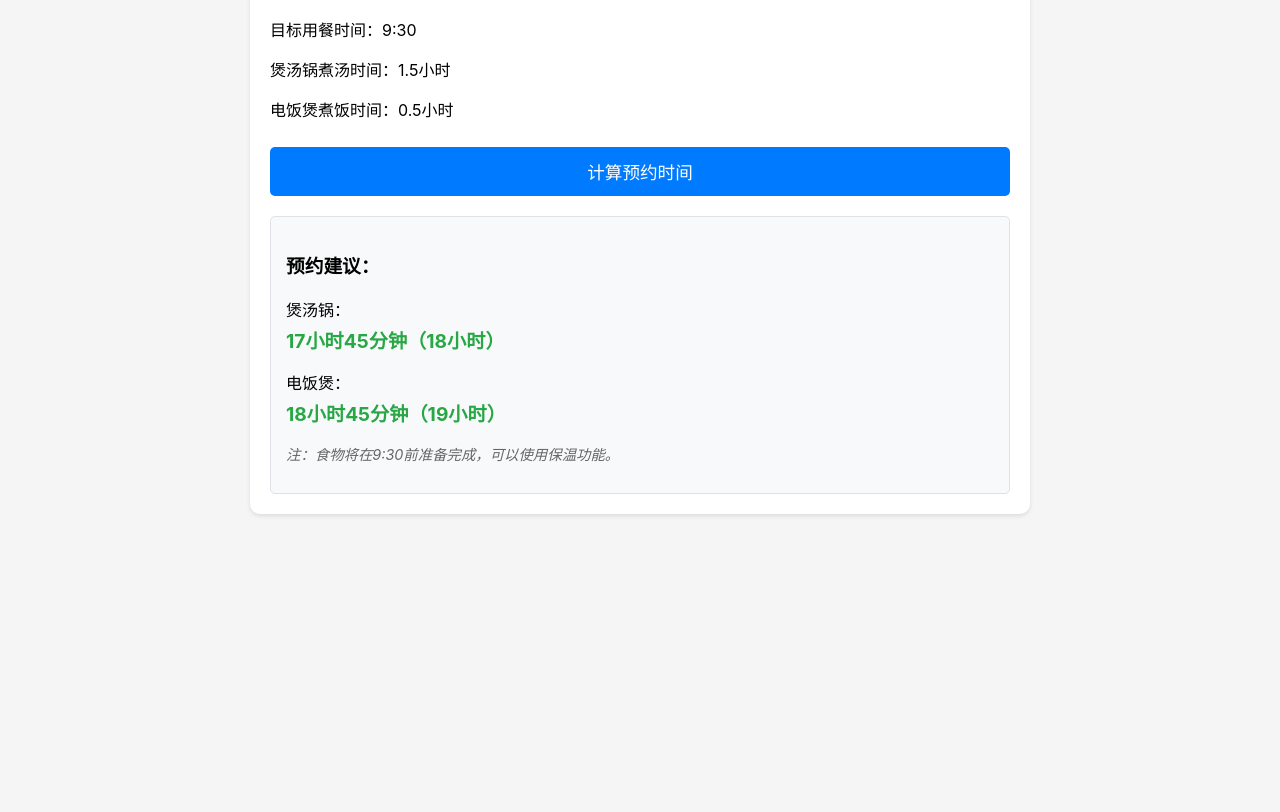
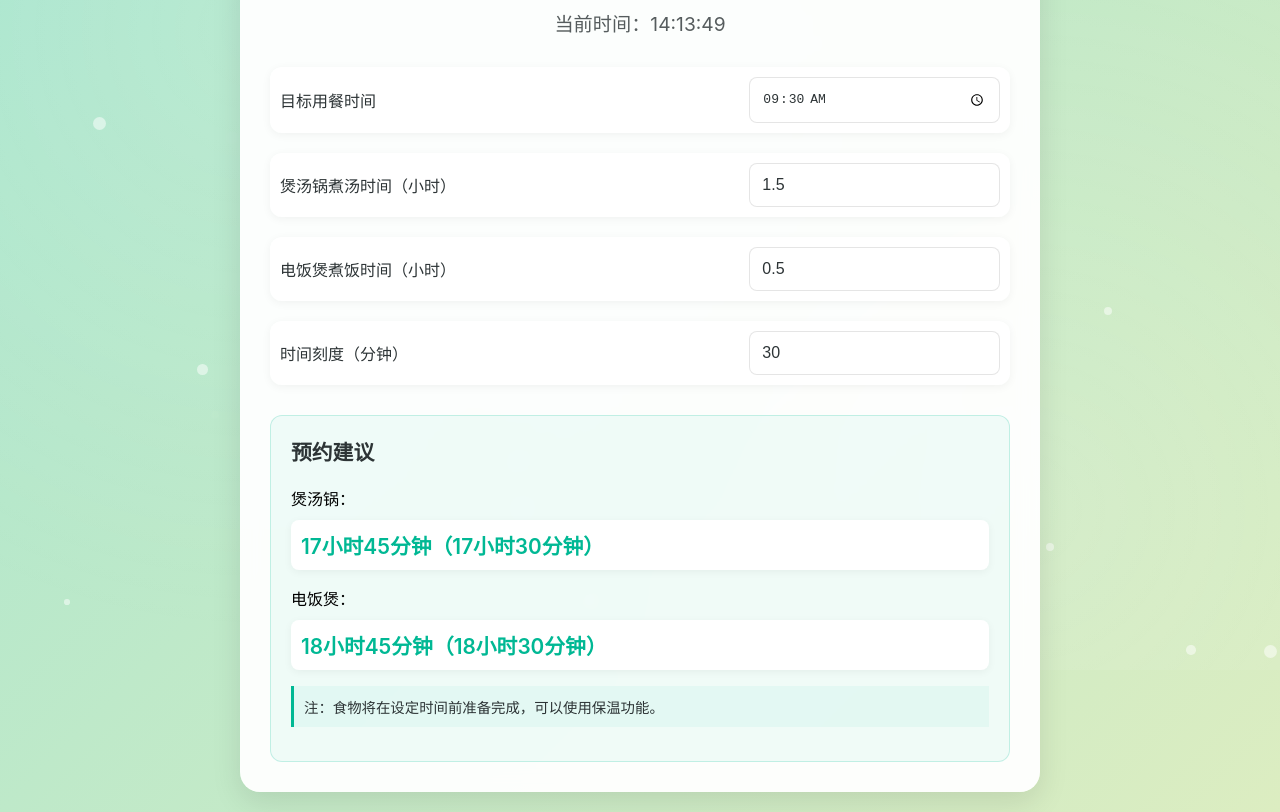
Before and after one commit to yuqixuan-ybc/cooking-timer, a plain HTML site: page index.html in a window 1280 px wide. Shown: the part 130-942 px from the top of the page. Before the commit the page ends 800 px from the top, so only its background shows below. Drawn offline with Linux system fonts and the light colour scheme.

Commit message:
Update page design with modern UI and animations

```diff
--- a/index.html
+++ b/index.html
@@ -5,95 +5,275 @@
     <meta name="viewport" content="width=device-width, initial-scale=1.0, maximum-scale=1.0, user-scalable=no">
     <title>智能预约时间计算器</title>
     <style>
+        :root {
+            --primary-color: #2d3436;
+            --accent-color: #00b894;
+            --bg-color: #f9f9f9;
+            --card-bg: rgba(255, 255, 255, 0.95);
+            --input-bg: rgba(255, 255, 255, 0.9);
+        }
+
+        * {
+            box-sizing: border-box;
+            transition: all 0.3s ease;
+        }
+
         body {
             font-family: -apple-system, BlinkMacSystemFont, 'Segoe UI', Roboto, sans-serif;
+            margin: 0;
+            padding: 20px;
+            min-height: 100vh;
+            background: linear-gradient(135deg, #a8e6cf 0%, #dcedc1 100%);
+            position: relative;
+            overflow-x: hidden;
+        }
+
+        body::before {
+            content: '';
+            position: fixed;
+            top: 0;
+            left: 0;
+            width: 100%;
+            height: 100%;
+            background:
+                radial-gradient(circle at 20% 20%, rgba(255, 255, 255, 0.1) 0%, transparent 50%),
+                radial-gradient(circle at 80% 80%, rgba(255, 255, 255, 0.1) 0%, transparent 50%);
+            animation: gradientMove 15s ease infinite;
+            z-index: 0;
+        }
+
+        @keyframes gradientMove {
+            0% { background-position: 0% 0%; }
+            50% { background-position: 100% 100%; }
+            100% { background-position: 0% 0%; }
+        }
+
+        .container {
             max-width: 800px;
             margin: 0 auto;
+            padding: 30px;
+            background: var(--card-bg);
+            border-radius: 20px;
+            box-shadow: 0 10px 30px rgba(0, 0, 0, 0.1);
+            backdrop-filter: blur(10px);
+            position: relative;
+            z-index: 1;
+        }
+
+        h1 {
+            color: var(--primary-color);
+            text-align: center;
+            margin: 0 0 30px;
+            font-size: 2em;
+            font-weight: 600;
+            position: relative;
+        }
+
+        h1::after {
+            content: '';
+            display: block;
+            width: 60px;
+            height: 3px;
+            background: var(--accent-color);
+            margin: 10px auto 0;
+            border-radius: 2px;
+        }
+
+        .current-time {
+            text-align: center;
+            color: var(--primary-color);
+            font-size: 1.2em;
+            margin-bottom: 30px;
+            opacity: 0.8;
+        }
+
+        .input-group {
+            margin: 20px 0;
+            display: flex;
+            align-items: center;
+            gap: 20px;
             padding: 10px;
-            background-color: #f5f5f5;
-            -webkit-tap-highlight-color: transparent;
+            border-radius: 12px;
+            background: var(--input-bg);
+            box-shadow: 0 2px 10px rgba(0, 0, 0, 0.05);
         }
+
+        .input-group:hover {
+            transform: translateY(-2px);
+            box-shadow: 0 4px 15px rgba(0, 0, 0, 0.1);
+        }
+
+        .input-group label {
+            flex: 2;
+            color: var(--primary-color);
+            font-weight: 500;
+        }
+
+        .input-group input {
+            flex: 1;
+            padding: 12px;
+            border: 1px solid rgba(0, 0, 0, 0.1);
+            border-radius: 8px;
+            font-size: 1em;
+            background: white;
+            color: var(--primary-color);
+            width: 120px;
+        }
+
+        input:focus {
+            outline: none;
+            border-color: var(--accent-color);
+            box-shadow: 0 0 0 3px rgba(0, 184, 148, 0.2);
+        }
+
+        .result {
+            margin-top: 30px;
+            padding: 20px;
+            background: rgba(0, 184, 148, 0.05);
+            border-radius: 12px;
+            border: 1px solid rgba(0, 184, 148, 0.2);
+        }
+
+        .result h3 {
+            color: var(--primary-color);
+            margin: 0 0 20px;
+            font-size: 1.3em;
+        }
+
+        .time-display {
+            font-size: 1.3em;
+            font-weight: 600;
+            color: var(--accent-color);
+            display: block;
+            margin: 10px 0;
+            padding: 10px;
+            background: white;
+            border-radius: 8px;
+            box-shadow: 0 2px 8px rgba(0, 0, 0, 0.05);
+        }
+
+        .note {
+            color: var(--primary-color);
+            font-size: 0.9em;
+            margin-top: 15px;
+            padding: 10px;
+            border-left: 3px solid var(--accent-color);
+            background: rgba(0, 184, 148, 0.05);
+        }
+
         @media (max-width: 480px) {
             body {
                 padding: 10px;
             }
+
+            .container {
+                padding: 20px;
+            }
+
             h1 {
                 font-size: 1.5em;
             }
+
+            .input-group {
+                flex-direction: column;
+                align-items: stretch;
+                gap: 10px;
+            }
+
+            .input-group input {
+                width: 100%;
+            }
         }
-        .container {
-            background-color: white;
-            padding: 20px;
-            border-radius: 10px;
-            box-shadow: 0 2px 4px rgba(0,0,0,0.1);
-            margin: 10px;
+
+        /* 添加浮动粒子动画 */
+        .particles {
+            position: fixed;
+            top: 0;
+            left: 0;
+            width: 100%;
+            height: 100%;
+            pointer-events: none;
+            z-index: 0;
         }
-        h1 {
-            color: #333;
-            text-align: center;
-            margin-top: 0;
+
+        .particle {
+            position: absolute;
+            background: rgba(255, 255, 255, 0.5);
+            border-radius: 50%;
+            pointer-events: none;
+            animation: float 20s infinite linear;
         }
-        .result {
-            margin-top: 20px;
-            padding: 15px;
-            background-color: #f8f9fa;
-            border-radius: 5px;
-            border: 1px solid #dee2e6;
-        }
-        .time-display {
-            font-size: 1.2em;
-            font-weight: bold;
-            color: #28a745;
-            display: block;
-            margin-top: 5px;
-        }
-        button {
-            background-color: #007bff;
-            color: white;
-            border: none;
-            padding: 12px 24px;
-            border-radius: 5px;
-            cursor: pointer;
-            margin-top: 10px;
-            width: 100%;
-            font-size: 1.1em;
-            -webkit-appearance: none;
-        }
-        button:active {
-            background-color: #0056b3;
-        }
-        .note {
-            color: #666;
-            font-size: 0.9em;
-            margin-top: 10px;
-            font-style: italic;
-        }
-        @media (hover: none) {
-            button:active {
-                opacity: 0.8;
+
+        @keyframes float {
+            0% {
+                transform: translateY(0) rotate(0deg);
+                opacity: 0;
+            }
+            50% {
+                opacity: 0.5;
+            }
+            100% {
+                transform: translateY(-100vh) rotate(360deg);
+                opacity: 0;
             }
         }
     </style>
 </head>
 <body>
+    <div class="particles"></div>
     <div class="container">
         <h1>智能预约时间计算器</h1>
-        <div>
-            <p>当前时间：<span id="currentTime"></span></p>
-            <p>目标用餐时间：9:30</p>
-            <p>煲汤锅煮汤时间：1.5小时</p>
-            <p>电饭煲煮饭时间：0.5小时</p>
+        <div class="current-time">当前时间：<span id="currentTime"></span></div>
+        <div class="input-group">
+            <label for="targetTime">目标用餐时间</label>
+            <input type="time" id="targetTime" value="09:30">
         </div>
-        <button onclick="calculateReservationTime()">计算预约时间</button>
+        <div class="input-group">
+            <label for="soupDuration">煲汤锅煮汤时间（小时）</label>
+            <input type="number" id="soupDuration" value="1.5" min="0" step="0.5">
+        </div>
+        <div class="input-group">
+            <label for="riceDuration">电饭煲煮饭时间（小时）</label>
+            <input type="number" id="riceDuration" value="0.5" min="0" step="0.5">
+        </div>
+        <div class="input-group">
+            <label for="timeScale">时间刻度（分钟）</label>
+            <input type="number" id="timeScale" value="30" min="1" step="1">
+        </div>
         <div class="result">
-            <h3>预约建议：</h3>
+            <h3>预约建议</h3>
             <p>煲汤锅：<span id="soupTime" class="time-display"></span></p>
             <p>电饭煲：<span id="riceTime" class="time-display"></span></p>
-            <p class="note">注：食物将在9:30前准备完成，可以使用保温功能。</p>
+            <p class="note">注：食物将在设定时间前准备完成，可以使用保温功能。</p>
         </div>
     </div>
 
     <script>
+        // 创建浮动粒子
+        function createParticles() {
+            const particlesContainer = document.querySelector('.particles');
+            const particleCount = 20;
+
+            for (let i = 0; i < particleCount; i++) {
+                const particle = document.createElement('div');
+                particle.className = 'particle';
+
+                // 随机大小
+                const size = Math.random() * 10 + 5;
+                particle.style.width = `${size}px`;
+                particle.style.height = `${size}px`;
+
+                // 随机位置
+                particle.style.left = `${Math.random() * 100}%`;
+                particle.style.top = `${Math.random() * 100}%`;
+
+                // 随机动画延迟
+                particle.style.animationDelay = `${Math.random() * 20}s`;
+
+                particlesContainer.appendChild(particle);
+            }
+        }
+
         function updateCurrentTime() {
             const now = new Date();
             document.getElementById('currentTime').textContent =
@@ -104,11 +284,17 @@
             const wholeHours = Math.floor(hours);
             const minutes = Math.round((hours - wholeHours) * 60);
 
-            // 计算半小时刻度的时间
-            const halfHourScale = Math.ceil(hours * 2) / 2;
-            const halfHourDisplay = halfHourScale % 1 === 0 ?
-                `${halfHourScale}小时` :
-                `${Math.floor(halfHourScale)}小时30分钟`;
+            // 获取用户设置的时间刻度（分钟）
+            const timeScale = parseInt(document.getElementById('timeScale').value) || 30;
+
+            // 计算刻度时间（向下取整到最近的刻度）
+            const scaleHours = Math.floor(hours * (60/timeScale)) / (60/timeScale);
+            const scaleWholeHours = Math.floor(scaleHours);
+            const scaleMinutes = Math.round((scaleHours - scaleWholeHours) * 60);
+
+            const scaleDisplay = scaleMinutes === 0 ?
+                `${scaleWholeHours}小时` :
+                `${scaleWholeHours}小时${scaleMinutes}分钟`;
 
             // 格式化精确时间
             let exactTime;
@@ -120,45 +306,51 @@
                 exactTime = `${wholeHours}小时${minutes}分钟`;
             }
 
-            // 组合显示
-            return `${exactTime}（${halfHourDisplay}）`;
+            return `${exactTime}（${scaleDisplay}）`;
         }
 
         function calculateReservationTime() {
             const now = new Date();
-            const targetHour = 9;
-            const targetMinute = 30;
 
-            // 设置目标时间（比9:30提前一分钟，确保一定在9:30前完成）
+            const targetTimeStr = document.getElementById('targetTime').value;
+            const [targetHour, targetMinute] = targetTimeStr.split(':').map(Number);
+
             let targetTime = new Date(now);
             targetTime.setHours(targetHour, targetMinute - 1, 0);
 
-            // 如果目标时间已经过了，设置为明天
             if (now > targetTime) {
                 targetTime.setDate(targetTime.getDate() + 1);
             }
 
-            // 计算煲汤锅和电饭煲的完成时间（目标时间）
+            const soupDuration = parseFloat(document.getElementById('soupDuration').value) || 1.5;
+            const riceDuration = parseFloat(document.getElementById('riceDuration').value) || 0.5;
+
             const soupFinishTime = new Date(targetTime);
             const riceFinishTime = new Date(targetTime);
 
-            // 计算开始时间（从完成时间倒推）
-            const soupStartTime = new Date(soupFinishTime - 1.5 * 60 * 60 * 1000);
-            const riceStartTime = new Date(riceFinishTime - 0.5 * 60 * 60 * 1000);
+            const soupStartTime = new Date(soupFinishTime - soupDuration * 60 * 60 * 1000);
+            const riceStartTime = new Date(riceFinishTime - riceDuration * 60 * 60 * 1000);
 
-            // 计算需要预约的时间（精确到分钟）
             const soupReservationHours = (soupStartTime - now) / (60 * 60 * 1000);
             const riceReservationHours = (riceStartTime - now) / (60 * 60 * 1000);
 
-            // 显示结果
             document.getElementById('soupTime').textContent =
                 formatTime(Math.max(0, soupReservationHours));
             document.getElementById('riceTime').textContent =
                 formatTime(Math.max(0, riceReservationHours));
         }
 
-        // 每秒更新当前时间
-        setInterval(updateCurrentTime, 1000);
+        // 初始化
+        createParticles();
+        ['targetTime', 'soupDuration', 'riceDuration', 'timeScale'].forEach(id => {
+            document.getElementById(id).addEventListener('input', calculateReservationTime);
+        });
+
+        setInterval(() => {
+            updateCurrentTime();
+            calculateReservationTime();
+        }, 1000);
+
         updateCurrentTime();
         calculateReservationTime();
     </script>
```
